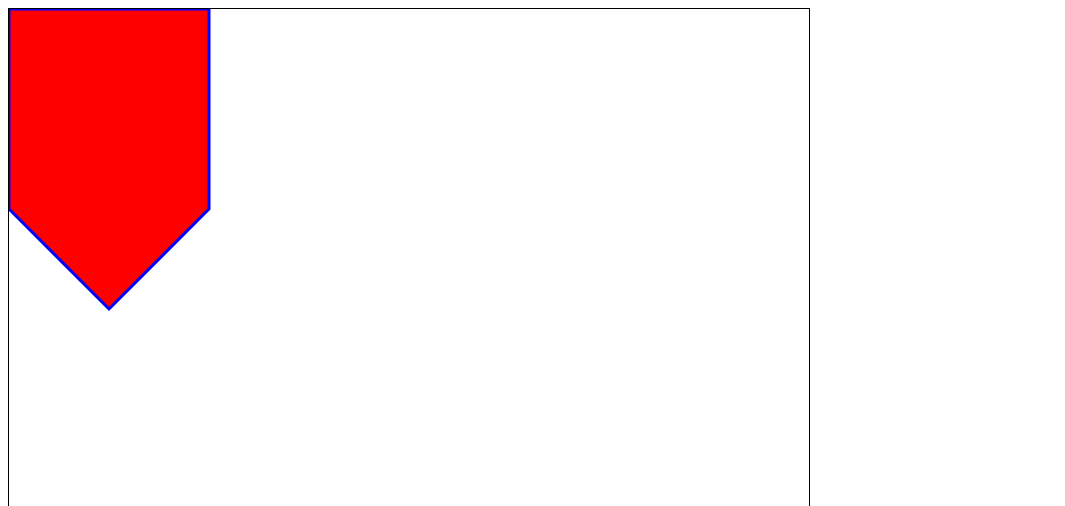
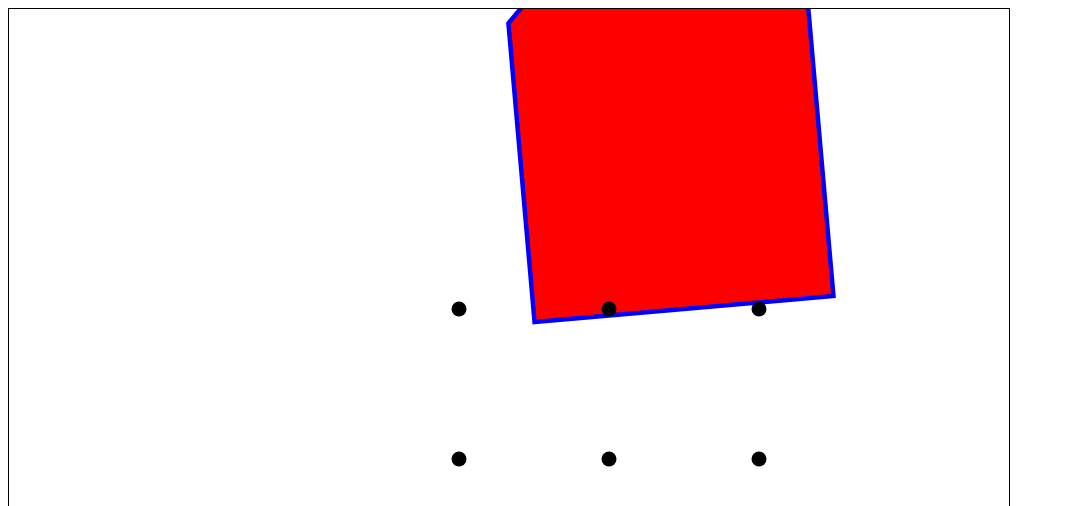
Before and after one commit to jbussey-lv/react-svg, a React (Create React App) app: page / in a window 1280 px wide. Shown: the top 506 px of the page, without its empty margins (0-1065 px from the left). Built offline with nearby package versions, Linux system fonts and the light colour scheme.

Commit message:
got cartesian coordinate display working

```diff
--- a/public/index.html
+++ b/public/index.html
@@ -24,7 +24,7 @@
       work correctly both with client-side routing and a non-root public URL.
       Learn how to configure a non-root public URL by running `npm run build`.
     -->
-    <title>React Appsssss</title>
+    <title>Soar</title>
   </head>
   <body>
     <noscript>You need to enable JavaScript to run this app.</noscript>
--- a/src/Sprite.tsx
+++ b/src/Sprite.tsx
@@ -1,14 +1,6 @@
 import Vec from "./Vec";
 
 abstract class Sprite {
-
-    public pos: Vec; // meters
-    public ang: number; // radians
-
-    constructor(pos: Vec, ang: number) {
-      this.pos = pos;
-      this.ang = ang;
-    }
 
   abstract render(): JSX.Element;
 }
--- a/src/Stage.tsx
+++ b/src/Stage.tsx
@@ -5,39 +5,31 @@ export default class Stage {
 
   private pixelWidth: number;
   private pixelHeight: number;
+  private originX: number;
+  private originY: number;
+  public scale: number;
   public pixelsPerMeter: number = 4;
-  public origin: Vec = Vec.n(0, 0); // where bottom left of stage shows in real meter coords
   public sprites: Sprite[] = [];
 
-  constructor(pixelWidth: number, pixelHeight: number) {
+  constructor(pixelWidth: number, pixelHeight: number, originX: number, originY: number, scale: number) {
     this.pixelWidth = pixelWidth;
     this.pixelHeight = pixelHeight;
-  }
-
-  private getTranslation(sprite: Sprite): string {
-    let pixelX = sprite.pos.x;
-    let pixelY = sprite.pos.y;
-    return `${pixelX} ${pixelY}`;
-  }
-
-  private transformSpriteRender(sprite: Sprite): JSX.Element {
-    // have to scale, rotate, and transform
-    let transform = `translate(${this.getTranslation(sprite)})`
-    return (
-      <g transform={transform}>
-        {sprite.render()}
-      </g>
-    )
+    this.originX = originX;
+    this.originY = originY;
+    this.scale = scale;
   }
 
   render(): JSX.Element {
 
-    let viewBox = `0 0 {this.pixelWidth} height={this.pixelHeight}`;
+    let viewHeight = this.pixelHeight/this.scale;
+
+    let viewBox = `${this.originX} ${this.originY} ${this.pixelWidth/this.scale} ${this.pixelHeight/this.scale}`;
+    let transform = `translate(0, ${viewHeight + 2* this.originY}) scale(1,-1)`;
     return (
-      <svg id="stage" viewBox={viewBox} width={this.pixelWidth} height={this.pixelHeight} style={{border: "1px solid black"}}>
-        {/* <g transform="scale(1,-1)"> */}
-          {this.sprites.map(sprite => this.transformSpriteRender(sprite))}
-        {/* </g> */}
+      <svg viewBox={viewBox} width={this.pixelWidth} height={this.pixelHeight} style={{border: "1px solid black"}}>
+        <g transform={transform}>
+          {this.sprites.map(sprite => sprite.render())}
+        </g>
       </svg>
     )
   }
--- a/src/index.tsx
+++ b/src/index.tsx
@@ -8,36 +8,57 @@ import Vec from './Vec';
 class Ball extends Sprite {
 
   private r: number;
+  private x: number;
+  private y: number;
 
   constructor(x: number, y: number, r: number){
-    super(Vec.n(x,y), 0);
+    super();
     this.r = r;
+    this.x = x;
+    this.y = y;
   }
 
   render(): JSX.Element {
-    return <circle r={this.r} />
+    let transform = `translate(${this.x}, ${this.y})`
+    return <circle r={this.r} transform={transform} />
   }
 }
 
 
 class House extends Sprite {
 
+  private x: number;
+  private y: number;
+
   constructor(x: number, y: number){
-    super(Vec.n(x,y), 0);
+    super();
+    this.x =x;
+    this.y = y;
   }
 
   render(): JSX.Element {
+    let transform = `translate(${this.x}, ${this.y}) rotate(5, 100, 0)`;
+
     return (
       <path d="M 0 0 L 200 0 L 200 200 L 100 300 L 0 200 z"
-      fill="red" stroke="blue" stroke-width="3" />
+            fill="red"
+            stroke="blue"
+            stroke-width="3"
+            transform={transform}
+            />
     )
   }
 }
 
-let stage = new Stage(800, 600);
+let stage = new Stage(1000, 600, -300, -100, 1.5);
 stage.sprites = [
-  new Ball(20, 30, 10),
-  new House(0, 0)
+  new House(50, 100),
+  new Ball(0, 0, 5),
+  new Ball(0, 100, 5),
+  new Ball(100, 0, 5),
+  new Ball(100, 100, 5),
+  new Ball(200, 0, 5),
+  new Ball(200, 100, 5)
 ]
 
 ReactDOM.render(
```
